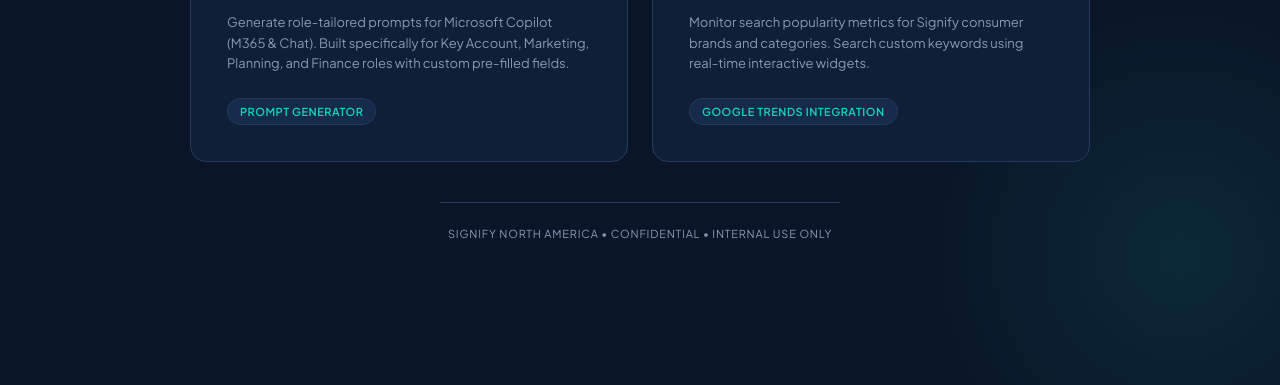
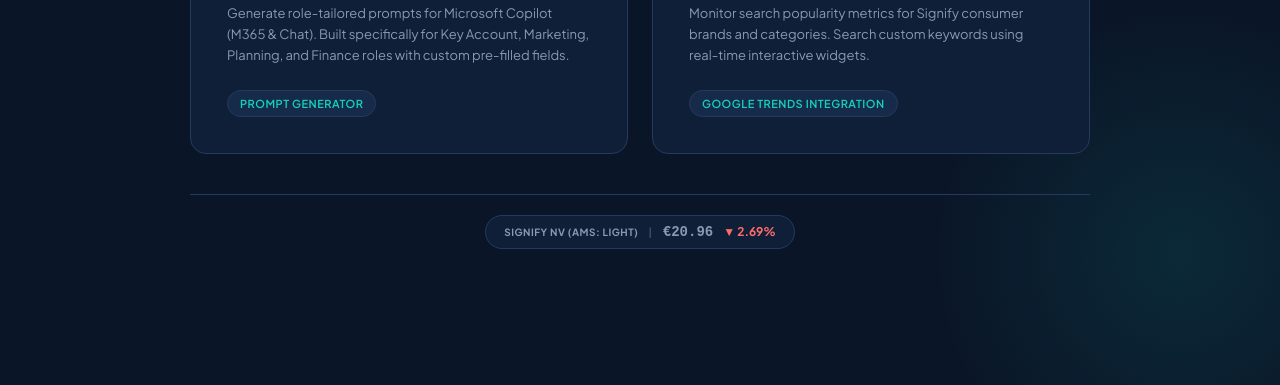
Before and after one commit to Grimwizza/signify_tools, a website: page index.html in a window 1280 px wide. Shown: the part 445-830 px from the top of the page. Drawn offline with Linux system fonts and the light colour scheme.

Commit message:
feat: implement automated stock price widget with data fetching script and CI workflow integration

```diff
--- /dev/null
+++ b/data/stock.json
@@ -0,0 +1,9 @@
+{
+  "symbol": "LIGHT.AS",
+  "exchange": "AMS",
+  "currency": "EUR",
+  "price": 20.96,
+  "change": -0.58,
+  "changePct": -2.69,
+  "lastUpdated": "2026-06-05T18:43:04.217Z"
+}
--- a/index.html
+++ b/index.html
@@ -210,16 +210,53 @@
     }
 
     .portal-footer {
-      font-size: 11px;
+      border-top: 1px solid var(--sig-border);
+      padding-top: 20px;
+      width: 100%;
+      display: flex;
+      justify-content: center;
+    }
+
+    .stock-widget {
+      display: inline-flex;
+      align-items: center;
+      gap: 10px;
+      background: var(--sig-dark-2);
+      border: 1px solid var(--sig-border);
+      border-radius: 20px;
+      padding: 8px 18px;
+      text-decoration: none;
+      transition: border-color 0.2s;
+    }
+
+    .stock-widget:hover { border-color: var(--sig-green); }
+
+    .stock-exchange {
+      font-size: 10px;
+      font-weight: 700;
       color: var(--sig-text-dim);
-      border-top: 1px solid var(--sig-border);
-      padding-top: 24px;
-      width: 100%;
-      max-width: 400px;
-      margin: 0 auto;
+      letter-spacing: 0.5px;
       text-transform: uppercase;
-      letter-spacing: 0.8px;
     }
+
+    .stock-price {
+      font-size: 14px;
+      font-weight: 700;
+      color: var(--sig-text-dim);
+      font-family: 'JetBrains Mono', monospace;
+    }
+
+    .stock-change {
+      font-size: 12px;
+      font-weight: 700;
+      display: flex;
+      align-items: center;
+      gap: 3px;
+    }
+
+    .stock-pos { color: #00E487; }
+    .stock-neg { color: #ff6b6b; }
+    .stock-neutral { color: var(--sig-text-dim); }
   </style>
 </head>
 <body>
@@ -262,9 +299,40 @@
     </div>
 
     <div class="portal-footer">
-      Signify North America &bull; Confidential &bull; Internal Use Only
+      <a class="stock-widget" id="stockWidget" href="https://finance.yahoo.com/quote/LIGHT.AS" target="_blank" rel="noopener">
+        <span class="stock-exchange">Signify NV (AMS: LIGHT)</span>
+        <span class="stock-exchange" style="opacity:0.4;">|</span>
+        <span class="stock-price" id="stockPrice">—</span>
+        <span class="stock-change stock-neutral" id="stockChange">Loading…</span>
+      </a>
     </div>
   </div>
 
+  <script>
+    async function loadStock() {
+      const priceEl  = document.getElementById('stockPrice');
+      const changeEl = document.getElementById('stockChange');
+      try {
+        const res  = await fetch('data/stock.json');
+        if (!res.ok) throw new Error('not found');
+        const d = await res.json();
+
+        const isPos = d.changePct >= 0;
+        priceEl.textContent  = '€' + d.price.toFixed(2);
+        changeEl.textContent = (isPos ? '▲' : '▼') + ' ' + Math.abs(d.changePct).toFixed(2) + '%';
+        changeEl.className   = 'stock-change ' + (isPos ? 'stock-pos' : 'stock-neg');
+
+        // Show how stale the data is
+        const ageH = Math.round((Date.now() - new Date(d.lastUpdated)) / 36e5);
+        document.getElementById('stockWidget').title =
+          `Last updated ${ageH < 1 ? 'under 1 hour' : ageH + 'h'} ago · Click to view on Yahoo Finance`;
+      } catch (_) {
+        priceEl.textContent  = '—';
+        changeEl.textContent = 'View ↗';
+        changeEl.className   = 'stock-change stock-neutral';
+      }
+    }
+    loadStock();
+  </script>
 </body>
 </html>
```
Also changed, not shown: scripts/fetch-stock.js (added, +56 -0 lines), .github/workflows/fetch-trends.yml.
